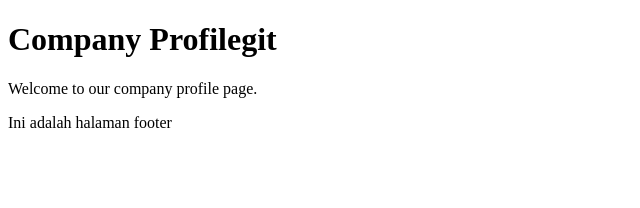
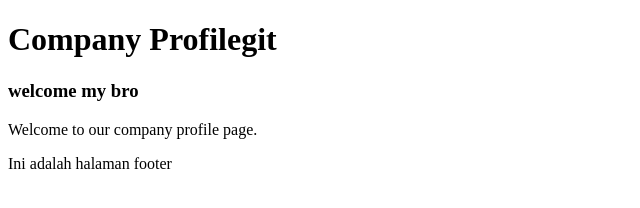
Before and after one commit to FauziPratama/CompanyProfile, a plain HTML site: page footer.html in a window 1280 px wide. Shown: the whole page, without its empty margins (0-640 px from the left). Drawn offline with Linux system fonts and the light colour scheme.

Commit message:
menambahkan tag h3

```diff
--- a/footer.html
+++ b/footer.html
@@ -7,6 +7,7 @@
   </head>
   <body>
     <h1>Company Profilegit</h1>
+    <h3>welcome my bro</h3>
     <p>Welcome to our company profile page.</p>
     <footer>Ini adalah halaman footer</footer>
   </body>
```
